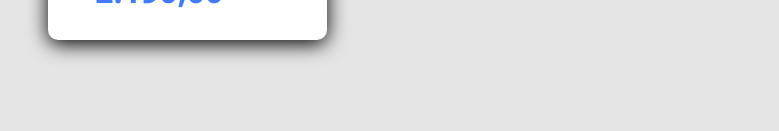
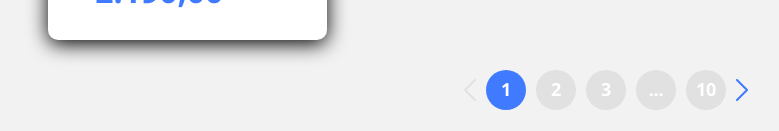
Before and after one commit to jessicaklier/bds-dscatalog, a React (Create React App) app in the folder frontweb/: page /products in a window 1280 px wide. Shown: the part 1640-1771 px from the top of the page, without its empty margins (34-813 px from the left). Before the commit the page ends 1710 px from the top, so only its background shows below. Built offline with nearby package versions, Linux system fonts and the light colour scheme.

Commit message:
Pagination, styling

```diff
--- a/frontweb/src/assets/styles/custom.scss
+++ b/frontweb/src/assets/styles/custom.scss
@@ -1,7 +1,7 @@
 $theme-colors: (
 'primary': #407bff,
 );
-$body-bg: #e5e5e5;
+$body-bg: #F2F2F2;
 $body-color: #263238;
 
 @import '~bootstrap/scss/bootstrap.scss';
--- /dev/null
+++ b/frontweb/src/components/Pagination/index.tsx
@@ -0,0 +1,17 @@
+import { ReactComponent as ArrowIcon } from 'assets/images/arrow.svg';
+import './styles.css';
+
+const Pagination = () => {
+  return (
+    <div className="pagination-container">
+      <ArrowIcon className="arrow-previous arrow-inactive" />
+      <div className="pagination-item active">1</div>
+      <div className="pagination-item">2</div>
+      <div className="pagination-item">3</div>
+      <div className="pagination-item">...</div>
+      <div className="pagination-item">10</div>
+      <ArrowIcon className="arrow-next arrow-active" />
+    </div>
+  );
+};
+export default Pagination;
--- /dev/null
+++ b/frontweb/src/components/Pagination/styles.css
@@ -0,0 +1,39 @@
+.pagination-container {
+    display: flex;
+    justify-content: center;
+    align-items: center;
+}
+
+.pagination-item {
+    width: 40px;
+    height: 40px;
+    border-radius: 50%;
+    background-color: #E1E1E1;
+    font-size: 18px;
+    font-weight: bold;
+    letter-spacing: -0.015em;
+    color: #ffff;
+    display: flex;
+    justify-content: center;
+    align-items: center;
+    margin-left: 10px;
+}
+.pagination-item.active {
+    background-color: #407BFF;
+
+}
+
+.arrow-previous {
+    transform: rotate(-180deg);
+}
+
+.arrow-next {
+    margin-left: 10px;
+}
+
+.arrow-inactive {
+    color:#E1E1E1;
+}
+.arrow-active {
+    color:#407BFF;
+}
--- a/frontweb/src/pages/catalog/index.tsx
+++ b/frontweb/src/pages/catalog/index.tsx
@@ -2,6 +2,7 @@
 import { Product } from 'types/product';
 import { Link } from 'react-router-dom';
 import './styles.css';
+import Pagination from 'components/Pagination';
 
 const Catalog = () => {
 
@@ -55,6 +56,9 @@
           </Link>
 
       </div>
+      <div className='row'>
+        <Pagination />
+      </div>
     </div>
   );
 };
```
